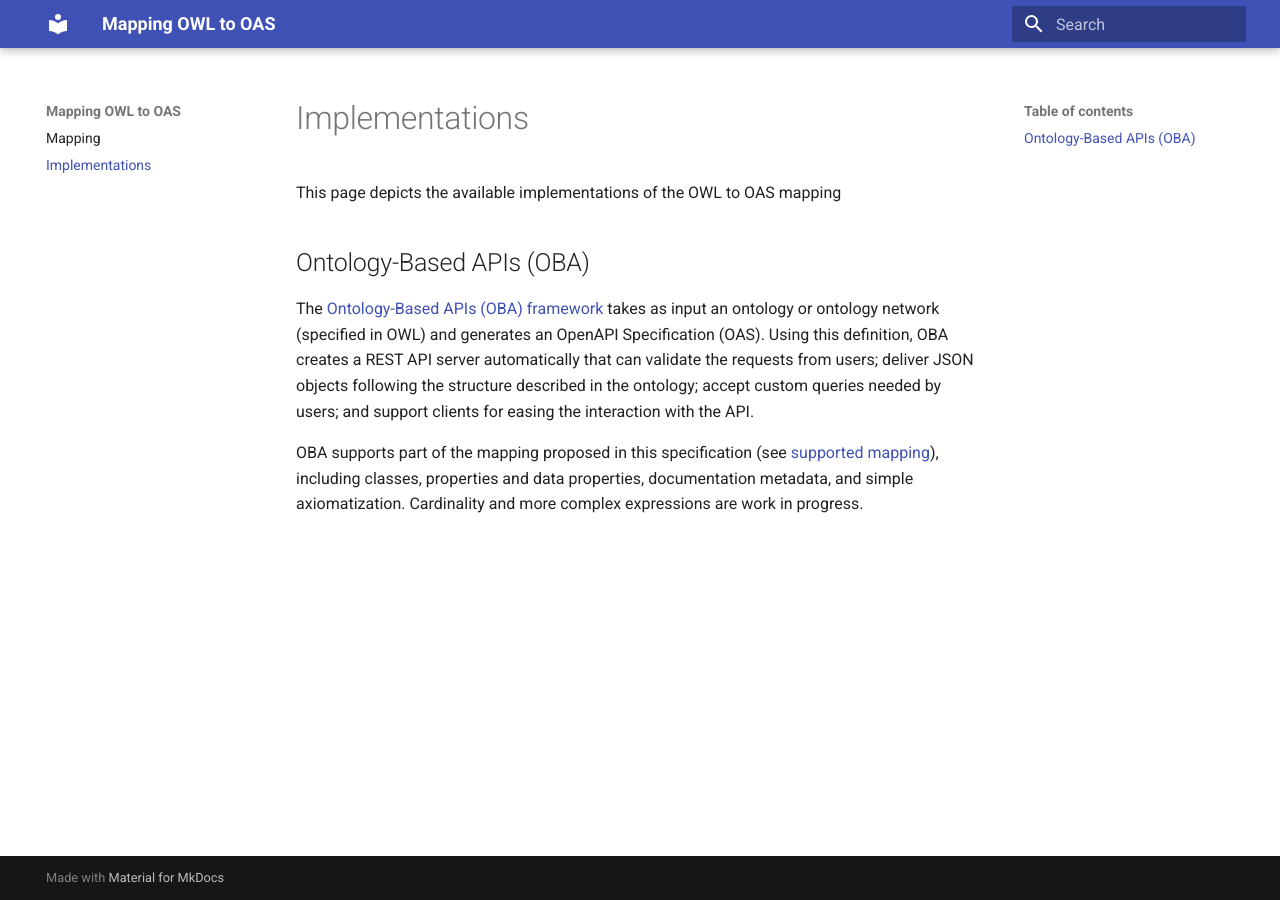
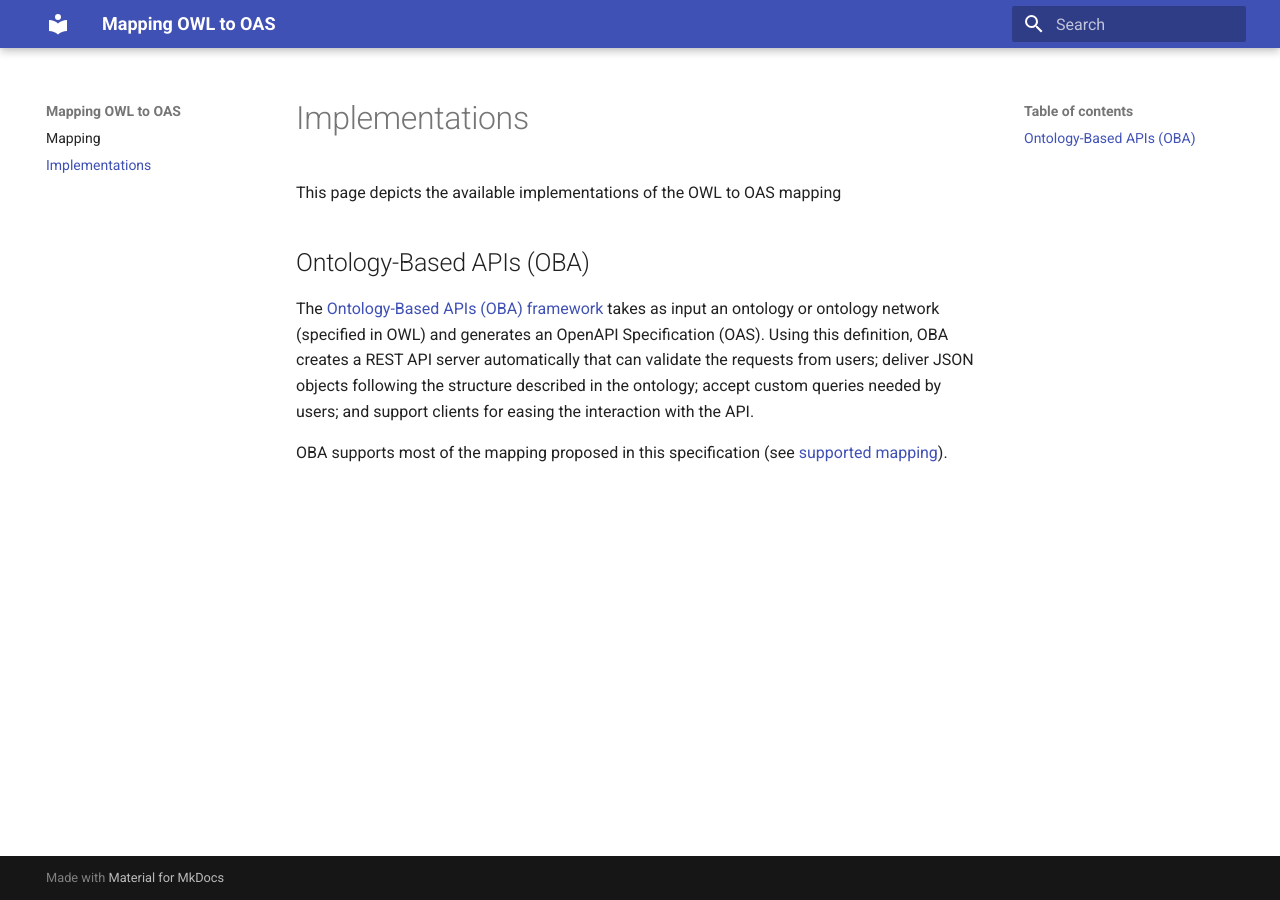
Before and after one commit to oeg-upm/OWL-To-OAS-Specification, an MkDocs documentation site: the page built from docs/implementations.md, in a window 1280 px wide. Built offline with MkDocs 1.6.1 and Material for MkDocs 9.7.7, drawn with Linux system fonts in a browser that asks for light colours.

Commit message:
Update implementations.md

```diff
--- a/docs/implementations.md
+++ b/docs/implementations.md
@@ -3,4 +3,4 @@ This page depicts the available implementations of the OWL to OAS mapping
 ## Ontology-Based APIs (OBA)
 The [Ontology-Based APIs (OBA) framework](https://oba.readthedocs.io/en/latest/) takes as input an ontology or ontology network (specified in OWL) and generates an OpenAPI Specification (OAS). Using this definition, OBA creates a REST API server automatically that can validate the requests from users; deliver JSON objects following the structure described in the ontology; accept custom queries needed by users; and support clients for easing the interaction with the API.
 
-OBA supports part of the mapping proposed in this specification (see [supported mapping](https://oba.readthedocs.io/en/latest/mapping/)), including classes, properties and data properties, documentation metadata, and simple axiomatization. Cardinality and more complex expressions are work in progress.
+OBA supports most of the mapping proposed in this specification (see [supported mapping](https://oba.readthedocs.io/en/latest/mapping/)).
```
